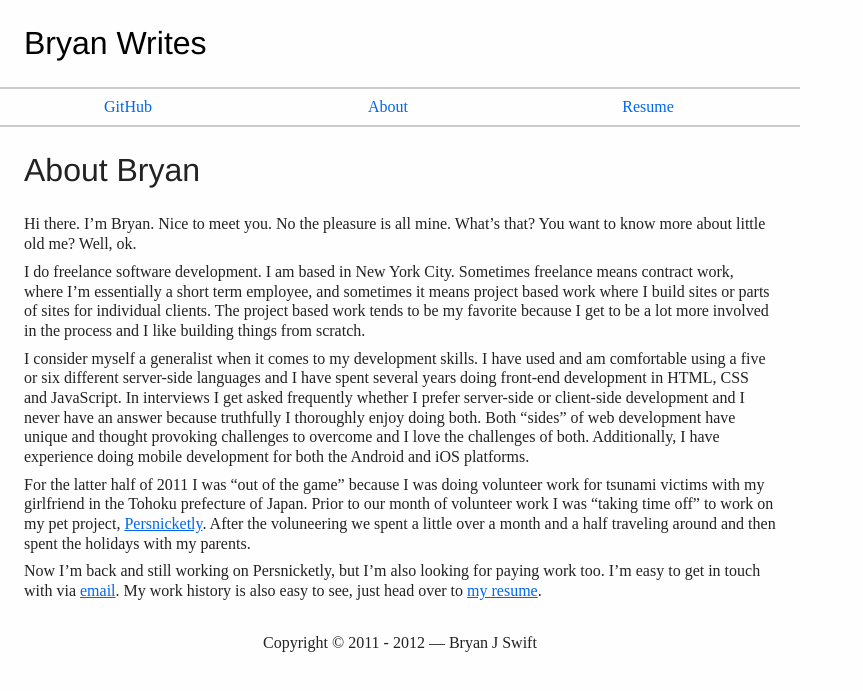
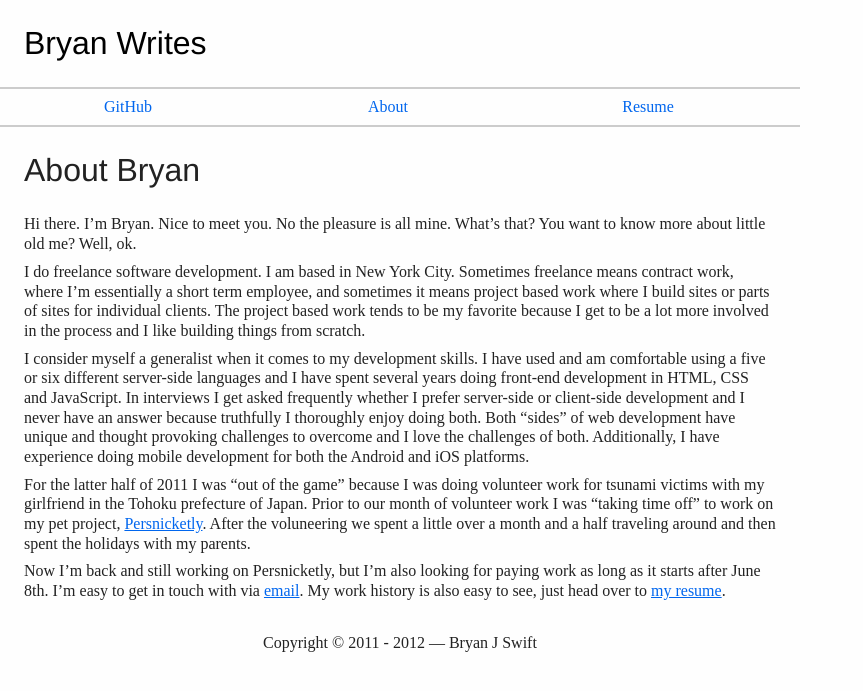
Before and after one commit to bryanjswift/bryanjswift.github.com, a Jekyll site: the page built from about/index.markdown, in a window 1280 px wide. Shown: the top 691 px of the page, without its empty margins (0-863 px from the left). Built offline with Jekyll 4.4.1, drawn with Linux system fonts in a browser that asks for light colours; comment, search, counter and statistics services are not loaded.

Commit message:
Add comment about June 8th

```diff
--- a/about/index.markdown
+++ b/about/index.markdown
@@ -12,4 +12,4 @@ I consider myself a generalist when it comes to my development skills. I have us
 
 For the latter half of 2011 I was "out of the game" because I was doing volunteer work for tsunami victims with my girlfriend in the Tohoku prefecture of Japan. Prior to our month of volunteer work I was "taking time off" to work on my pet project, [Persnicketly](http://persnicketly.com). After the voluneering we spent a little over a month and a half traveling around and then spent the holidays with my parents.
 
-Now I'm back and still working on Persnicketly, but I'm also looking for paying work too. I'm easy to get in touch with via [email](mailto:bryan.j.swift@gmail.com). My work history is also easy to see, just head over to [my resume](/portfolio/resume.html).
+Now I'm back and still working on Persnicketly, but I'm also looking for paying work as long as it starts after June 8th. I'm easy to get in touch with via [email](mailto:bryan.j.swift@gmail.com). My work history is also easy to see, just head over to [my resume](/portfolio/resume.html).
```
